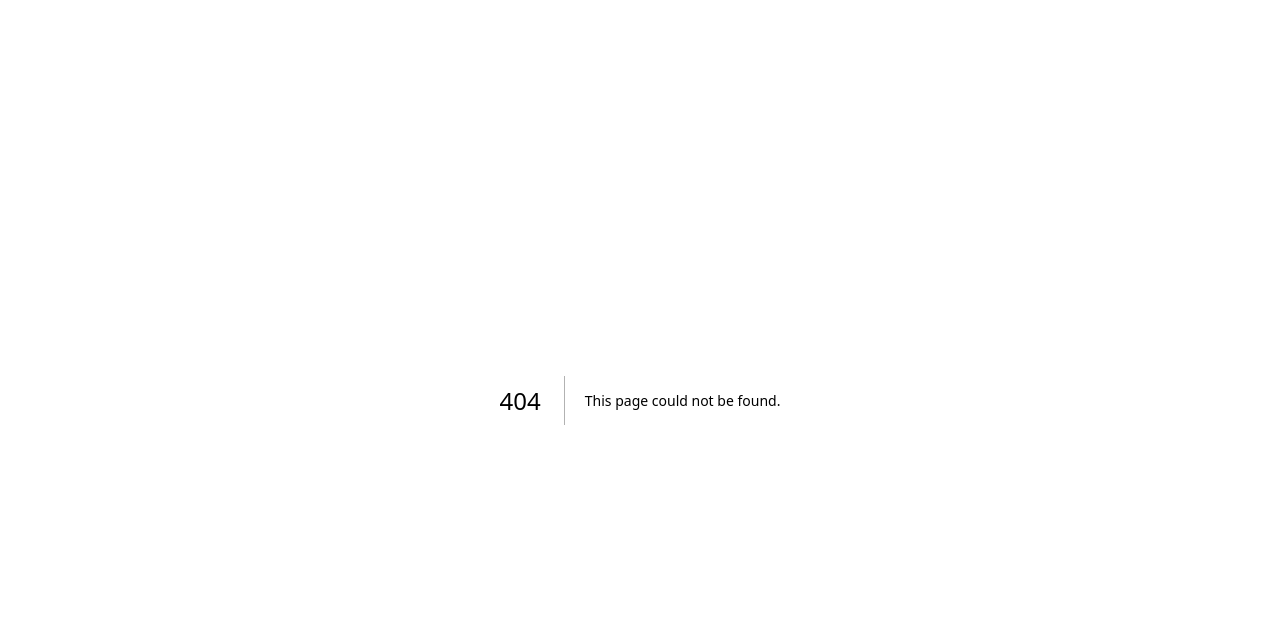
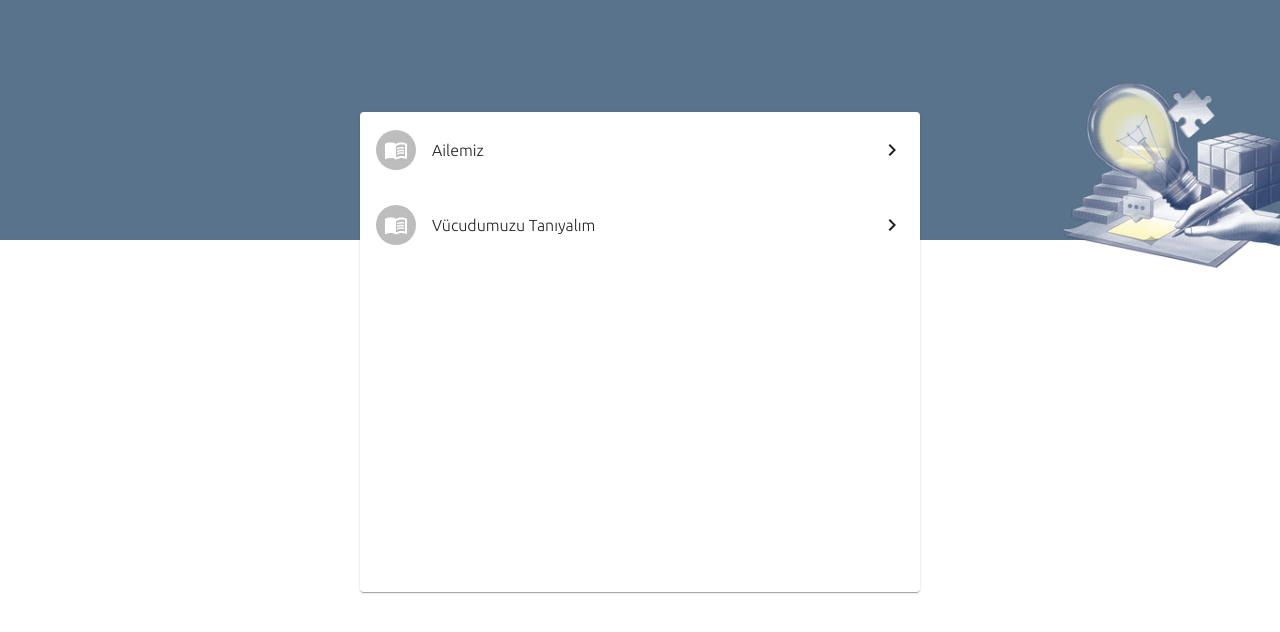
Before and after one commit to samkaraca/lazuri-doviguram, a Next.js app: page /admin in a window 1280 px wide. Before the commit this address had no page. Shown: the top 632 px of the page. Built offline with nearby package versions, Linux system fonts and the light colour scheme.

Commit message:
admin panelinde basic navigasyon sağlandı

```diff
--- a/package.json
+++ b/package.json
@@ -9,6 +9,10 @@
     "lint": "next lint"
   },
   "dependencies": {
+    "@emotion/react": "^11.10.6",
+    "@emotion/styled": "^11.10.6",
+    "@mui/icons-material": "^5.11.11",
+    "@mui/material": "^5.11.13",
     "@types/node": "18.15.3",
     "@types/react": "18.0.28",
     "@types/react-dom": "18.0.11",
--- /dev/null
+++ b/src/components/admin/context_provider/index.tsx
@@ -0,0 +1,138 @@
+import {
+  ReactNode,
+  createContext,
+  useContext,
+  useReducer,
+  useState,
+} from "react";
+import { NullableDispatchContext } from "../../../core/types";
+
+type Folder = "home" | "theme" | "lesson" | "activity";
+
+interface FileNavigationRoute {
+  folderName: string; // name of the current folder user sees inside of
+  folderType: Folder; // whether user sees themes, lessons, activity or home currently
+  parentFolder: FileNavigationRoute | null;
+}
+
+type FileSystem = {
+  title: string;
+  lessons: { title: string; activities: { title: string }[] }[];
+}[];
+
+const files: FileSystem = [
+  {
+    title: "Ailemiz",
+    lessons: [
+      {
+        title: "Ders 1",
+        activities: [{ title: "A" }, { title: "B" }, { title: "C" }],
+      },
+      {
+        title: "Ders 2",
+        activities: [{ title: "K" }, { title: "D" }, { title: "C" }],
+      },
+      {
+        title: "Ders 3",
+        activities: [{ title: "L" }, { title: "U" }, { title: "C" }],
+      },
+    ],
+  },
+  {
+    title: "Vücudumuzu Tanıyalım",
+    lessons: [
+      { title: "Ders 1", activities: [{ title: "C" }] },
+      { title: "Ders 2", activities: [{ title: "A" }, { title: "C" }] },
+    ],
+  },
+];
+
+interface CurrentFolder {
+  route: FileNavigationRoute;
+  files: string[];
+}
+
+const folderContextInitialValue: CurrentFolder = {
+  route: {
+    folderName: "themes",
+    folderType: "home",
+    parentFolder: null,
+  },
+  files: files.map((file) => file.title),
+};
+
+const FolderContext = createContext<CurrentFolder>(folderContextInitialValue);
+const FolderDispatchContext = createContext<NullableDispatchContext>(null);
+
+function folderContextReducer(
+  currentFolder: CurrentFolder,
+  action: { go: "forward" | "backward"; to: string }
+) {
+  if (action.go === "backward") {
+    const parentFolder = currentFolder.route.parentFolder;
+    if (!parentFolder) return folderContextInitialValue;
+    const newRoute: FileNavigationRoute = {
+      folderName: parentFolder.folderName,
+      folderType: parentFolder.folderType,
+      parentFolder: parentFolder.parentFolder ?? null,
+    };
+  }
+
+  if (currentFolder.route.folderType === "lesson")
+    return folderContextInitialValue;
+
+  const folderTypeHierarchy: Folder[] = ["home", "theme", "lesson", "activity"];
+
+  const newRoute: FileNavigationRoute = {
+    folderName: action.to,
+    folderType:
+      folderTypeHierarchy[
+        folderTypeHierarchy.indexOf(currentFolder.route.folderType) + 1
+      ],
+    parentFolder: currentFolder.route,
+  };
+
+  let newFolderFiles: any = [];
+
+  switch (currentFolder.route.folderType) {
+    case "home":
+      newFolderFiles = files
+        .find((file) => file.title === action.to)
+        ?.lessons.map((lesson) => lesson.title);
+      break;
+
+    case "theme":
+      newFolderFiles = files
+        .find((file) => file.title === currentFolder.route.folderName)
+        ?.lessons.find((lesson) => lesson.title === action.to)
+        ?.activities.map((activity) => activity.title);
+      break;
+  }
+
+  const newCurrentFolder: CurrentFolder = {
+    route: newRoute,
+    files: newFolderFiles!,
+  };
+
+  return newCurrentFolder;
+}
+
+export default function ContextProvider({ children }: { children: ReactNode }) {
+  console.log(folderContextInitialValue);
+  const [filesContext, dispatchFilesContext] = useReducer(
+    folderContextReducer,
+    folderContextInitialValue
+  );
+
+  return (
+    <FolderContext.Provider value={filesContext}>
+      <FolderDispatchContext.Provider value={dispatchFilesContext}>
+        {children}
+      </FolderDispatchContext.Provider>
+    </FolderContext.Provider>
+  );
+}
+
+export const useFolderContext = () => useContext(FolderContext);
+
+export const useFolderDispatchContext = () => useContext(FolderDispatchContext);
--- /dev/null
+++ b/src/components/admin/file_list.tsx
@@ -0,0 +1,38 @@
+import { KeyboardArrowRight, MenuBook } from "@mui/icons-material";
+import {
+  Avatar,
+  List,
+  ListItem,
+  ListItemAvatar,
+  ListItemButton,
+  ListItemText,
+} from "@mui/material";
+import { useFolderContext, useFolderDispatchContext } from "./context_provider";
+
+export default function FileList() {
+  const folder = useFolderContext();
+  const dispatchFolder = useFolderDispatchContext();
+
+  return (
+    <List disablePadding>
+      {folder.files.map((title) => {
+        return (
+          <ListItem key={title} disablePadding>
+            <ListItemButton
+              sx={{ padding: "1.1rem 1rem" }}
+              onClick={() => dispatchFolder!({ go: "forward", to: title })}
+            >
+              <ListItemAvatar>
+                <Avatar>
+                  <MenuBook></MenuBook>
+                </Avatar>
+              </ListItemAvatar>
+              <ListItemText>{title}</ListItemText>
+              <KeyboardArrowRight />
+            </ListItemButton>
+          </ListItem>
+        );
+      })}
+    </List>
+  );
+}
--- /dev/null
+++ b/src/core/types.ts
@@ -0,0 +1 @@
+export type NullableDispatchContext = null | React.Dispatch<any>;
--- a/src/pages/_app.tsx
+++ b/src/pages/_app.tsx
@@ -1,6 +1,20 @@
-import '@/styles/globals.css'
-import type { AppProps } from 'next/app'
+import ContextProvider from "@/components/admin/context_provider";
+import "@/styles/globals.css";
+import { ThemeProvider, createTheme } from "@mui/material";
+import type { AppProps } from "next/app";
+import { Ubuntu } from "next/font/google";
+
+const inter = Ubuntu({ subsets: ["latin"], weight: "300" });
+const theme = createTheme({ typography: { fontFamily: "" } });
 
 export default function App({ Component, pageProps }: AppProps) {
-  return <Component {...pageProps} />
+  return (
+    <ContextProvider>
+      <main className={inter.className}>
+        <ThemeProvider theme={theme}>
+          <Component {...pageProps} />
+        </ThemeProvider>
+      </main>
+    </ContextProvider>
+  );
 }
--- a/src/pages/_document.tsx
+++ b/src/pages/_document.tsx
@@ -1,4 +1,4 @@
-import { Html, Head, Main, NextScript } from 'next/document'
+import { Html, Head, Main, NextScript } from "next/document";
 
 export default function Document() {
   return (
@@ -9,5 +9,5 @@ export default function Document() {
         <NextScript />
       </body>
     </Html>
-  )
+  );
 }
--- /dev/null
+++ b/src/pages/admin/index.tsx
@@ -0,0 +1,77 @@
+import styled from "@emotion/styled";
+import { Paper } from "@mui/material";
+import Image from "next/image";
+import {
+  useFolderContext,
+  useFolderDispatchContext,
+} from "@/components/admin/context_provider";
+import FileList from "@/components/admin/file_list";
+
+const BannerDiv = styled.div((props) => ({
+  backgroundColor: "#5A738C",
+  height: "30vh",
+}));
+
+const MainDiv = styled.div((props: any) => ({
+  height: "100vh",
+}));
+
+const ImageContainer = styled.div((props: any) => {
+  const [top, right, bottom, left] = props.position.split(" ");
+
+  return {
+    position: "absolute",
+    aspectRatio: props.ratio,
+    height: props.height,
+    top,
+    right,
+    bottom,
+    left,
+  };
+});
+
+const WidthDiv = styled.div((props: any) => ({
+  padding: props.padding && "0",
+  position: props.absolute ? "absolute" : props.relative ? "relative" : "unset",
+  top: props.top ?? "unset",
+  right: props.right ?? "unset",
+  bottom: props.bottom ?? "unset",
+  left: props.left ?? props.centerH ? "50%" : "unset",
+  width: props.width ?? "unset",
+  maxWidth: props.maxWidth ?? "unset",
+  minWidth: props.minWidth ?? "unset",
+  minHeight: props.minHeight ?? "unset",
+  transform: props.centerH && "translate(-50%, 0)",
+  display: "table",
+  "& > * ": {
+    display: "table-cell",
+  },
+}));
+
+export default function Admin() {
+  return (
+    <MainDiv>
+      <BannerDiv>
+        <ImageContainer
+          ratio="1"
+          height="15rem"
+          position="3rem -1rem unset unset"
+        >
+          <Image alt="haze hand" src="/admin/haze-hand.png" fill={true} />
+        </ImageContainer>
+      </BannerDiv>
+      <WidthDiv
+        width="30%"
+        absolute
+        top="7rem"
+        minHeight="30rem"
+        minWidth="35rem"
+        centerH
+      >
+        <Paper>
+          <FileList />
+        </Paper>
+      </WidthDiv>
+    </MainDiv>
+  );
+}
```
Also changed, not shown: public/admin/haze-hand.png (added), 1 other file (tests, documents, lock files or other folders).
